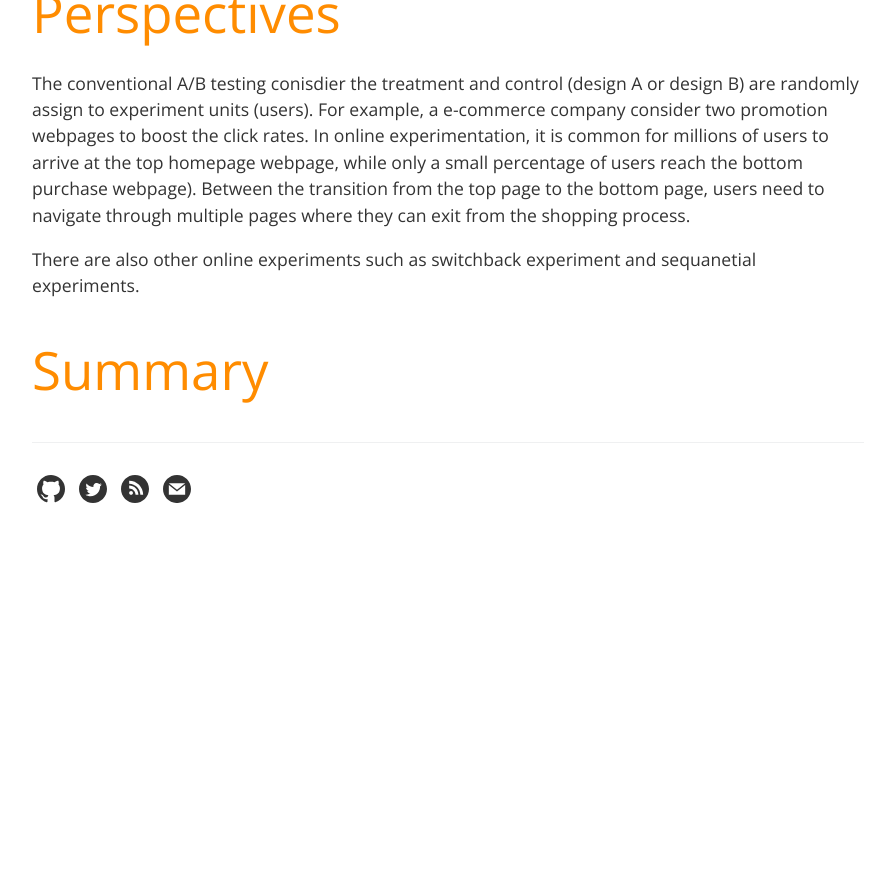
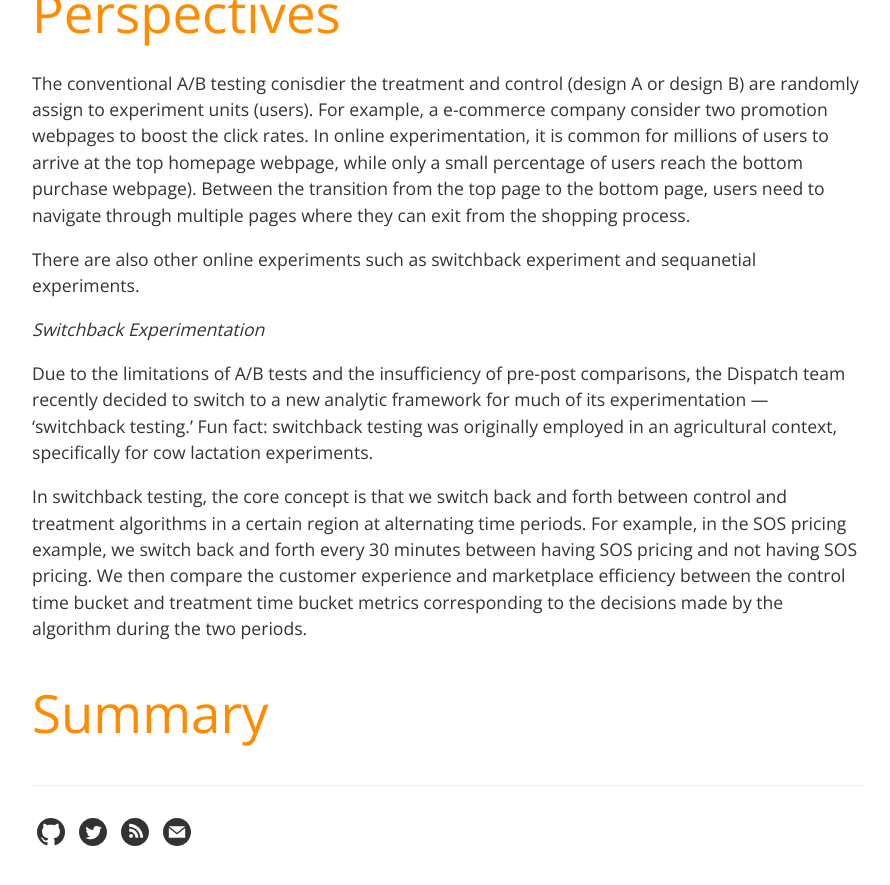
Before and after one commit to xwdeng80/blog, a Jekyll site: the page built from _posts/2021-06-10-beyond-ab-testing.md, in a window 1280 px wide and 900 px high, scrolled down 929 px. Shown: the top 885 px of the window, without its empty margins (192-1082 px from the left). Built offline with Jekyll 4.4.1, drawn with Linux system fonts in a browser that asks for light colours; before the commit the page ends 1486 px from its top, so only the background shows below that.

Commit message:
Update 2021-06-10-beyond-ab-testing.md

```diff
--- a/_posts/2021-06-10-beyond-ab-testing.md
+++ b/_posts/2021-06-10-beyond-ab-testing.md
@@ -25,4 +25,10 @@ shopping process.
 
 There are also other online experiments such as switchback experiment and sequanetial experiments.
 
+*Switchback Experimentation*
+
+Due to the limitations of A/B tests and the insufficiency of pre-post comparisons, the Dispatch team recently decided to switch to a new analytic framework for much of its experimentation — ‘switchback testing.’ Fun fact: switchback testing was originally employed in an agricultural context, specifically for cow lactation experiments.
+
+In switchback testing, the core concept is that we switch back and forth between control and treatment algorithms in a certain region at alternating time periods. For example, in the SOS pricing example, we switch back and forth every 30 minutes between having SOS pricing and not having SOS pricing. We then compare the customer experience and marketplace efficiency between the control time bucket and treatment time bucket metrics corresponding to the decisions made by the algorithm during the two periods.
+
 # Summary
```
